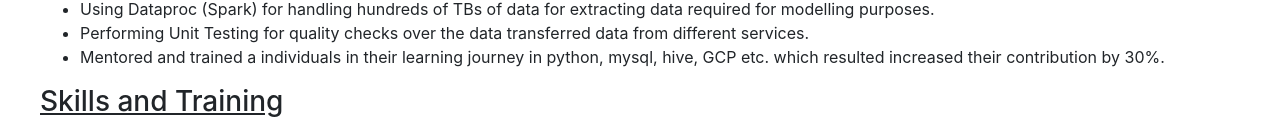
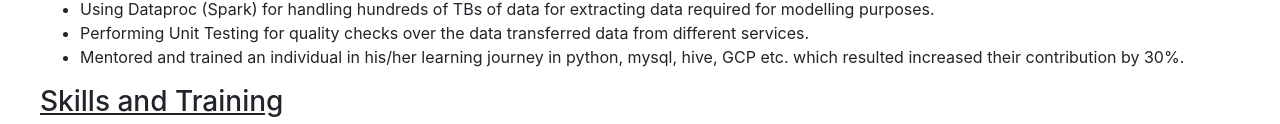
Before and after one commit to neeraj7799/webapp, a website: page frontend/html/index.html in a window 1280 px wide. Shown: the part 749-873 px from the top of the page. Drawn offline with nearby package versions, Linux system fonts and the light colour scheme.

Commit message:
correction

```diff
--- a/frontend/html/index.html
+++ b/frontend/html/index.html
@@ -57,7 +57,7 @@
             </ol></li>
             <li>Using Dataproc (Spark) for handling hundreds of TBs of data for extracting data required for modelling purposes.</li>
             <li>Performing Unit Testing for quality checks over the data transferred data from different services.</li>
-                <li>Mentored and trained a individuals in their learning journey in python, mysql, hive, GCP etc. which resulted increased
+                <li>Mentored and trained an individual in his/her learning journey in python, mysql, hive, GCP etc. which resulted increased
                     their contribution by 30%.</li>
         </div>
         <div>
```
